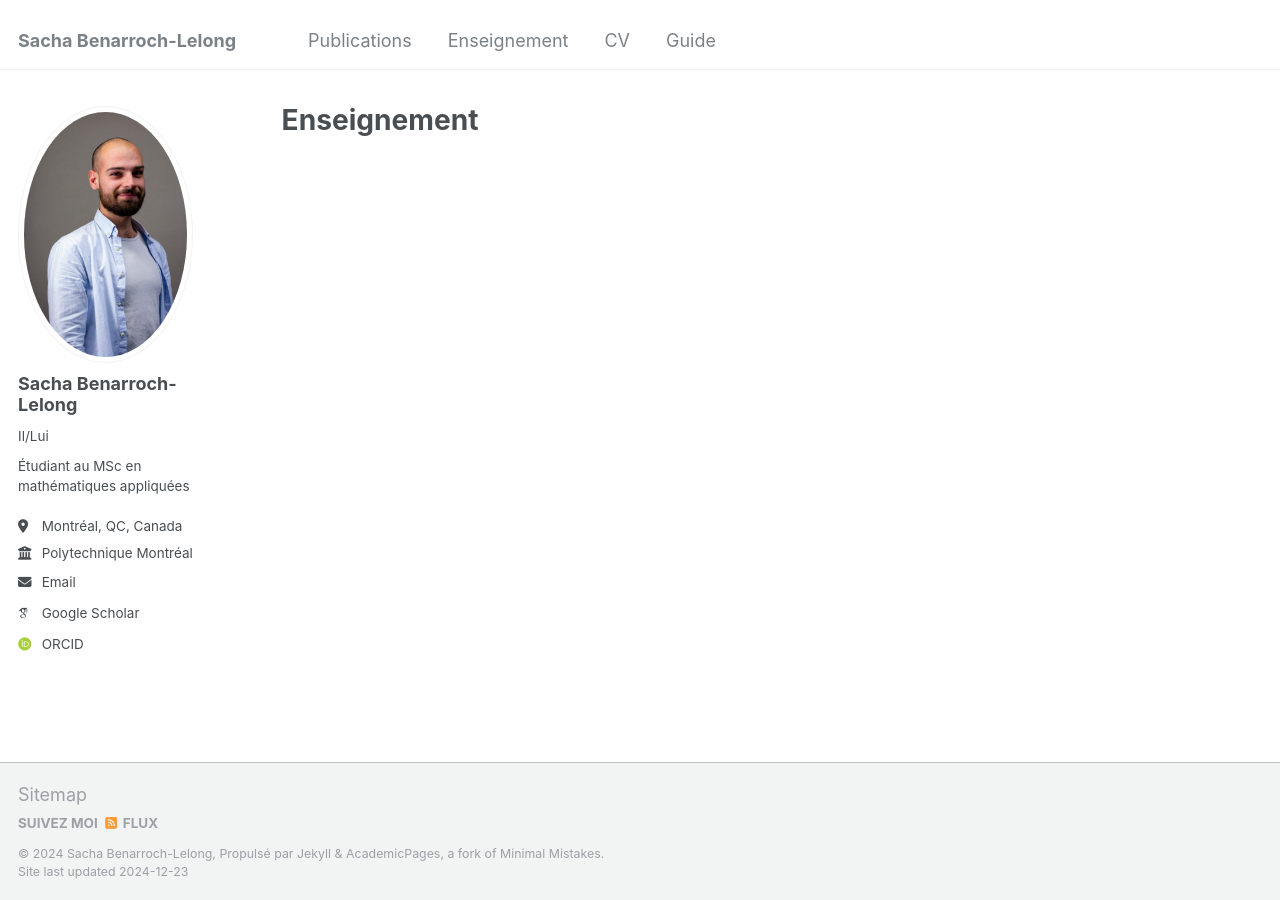
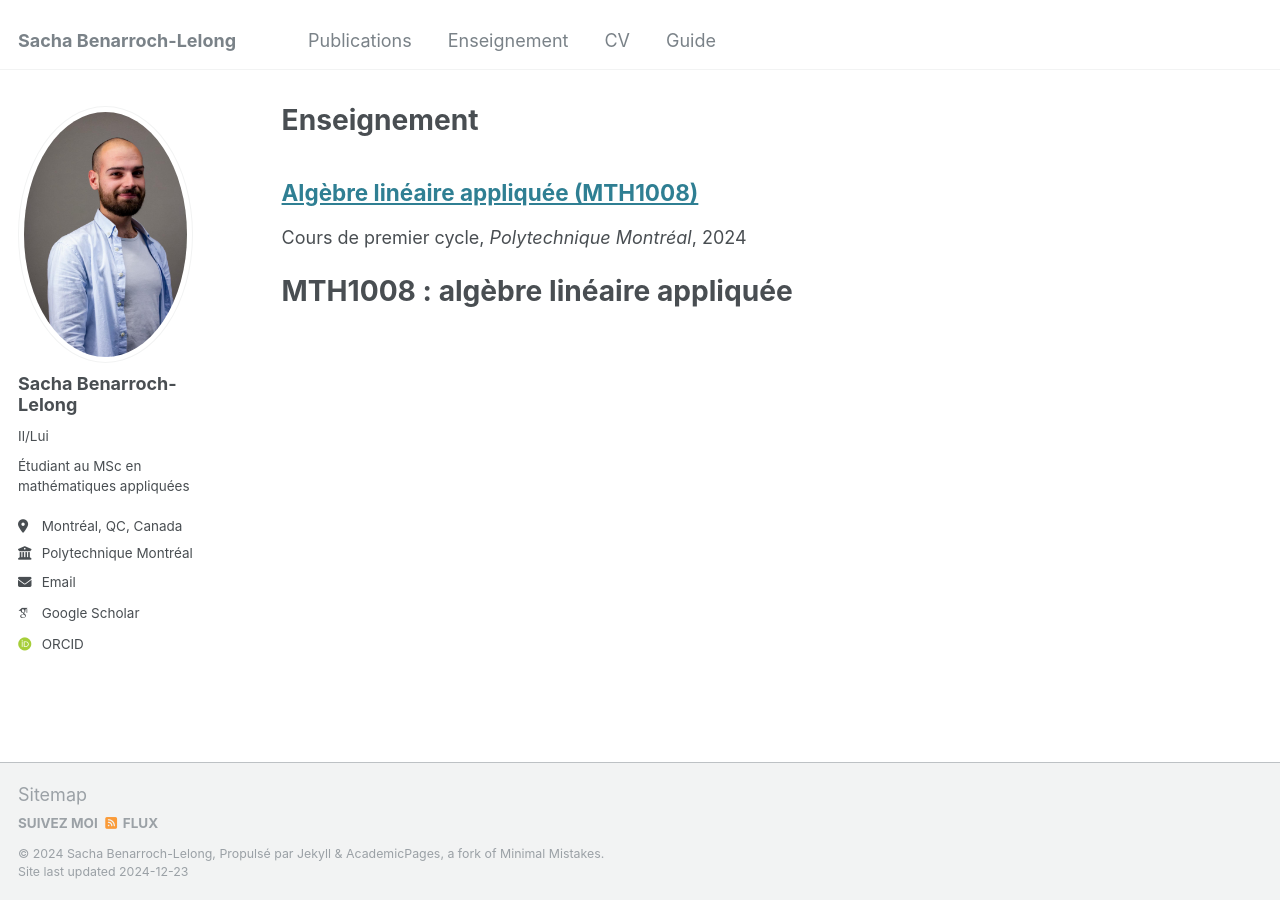
Before and after one commit to sblelong/sblelong.github.io, a Jekyll site: the page built from _pages/teaching.html, in a window 1280 px wide. Built offline with Jekyll 4.4.1, drawn with Linux system fonts in a browser that asks for light colours; some web fonts are replaced; a file with an impossible date is left out; part of the change alters nothing that is shown.

Commit message:
Update mth1008.md

```diff
--- a/_teaching/mth1008.md
+++ b/_teaching/mth1008.md
@@ -4,7 +4,6 @@ collection: teaching
 type: "Cours de premier cycle"
 permalink: /teaching/mth1008
 venue: "Polytechnique Montréal"
-date: 2024-2025
 ---
 
 # MTH1008 : algèbre linéaire appliquée
```
